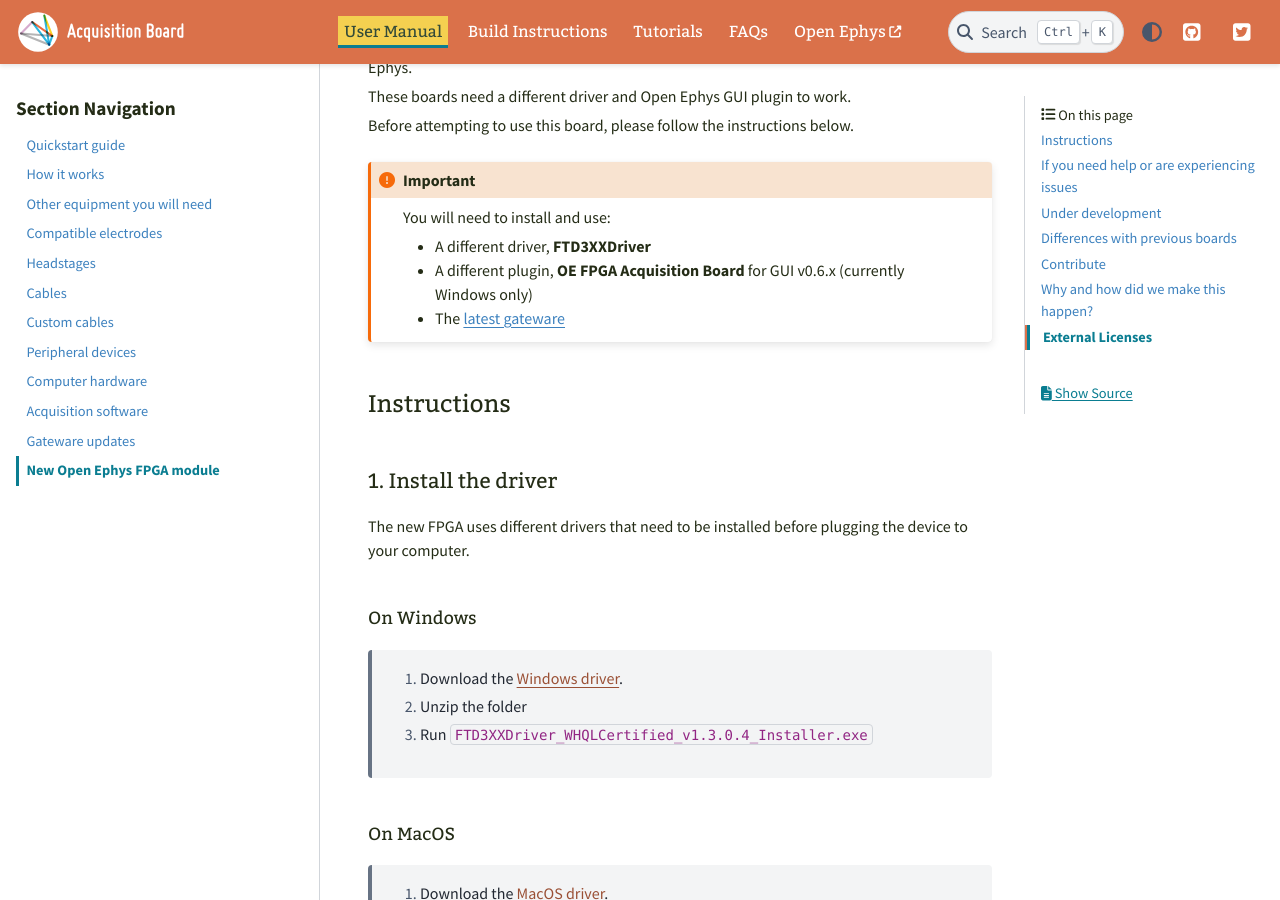
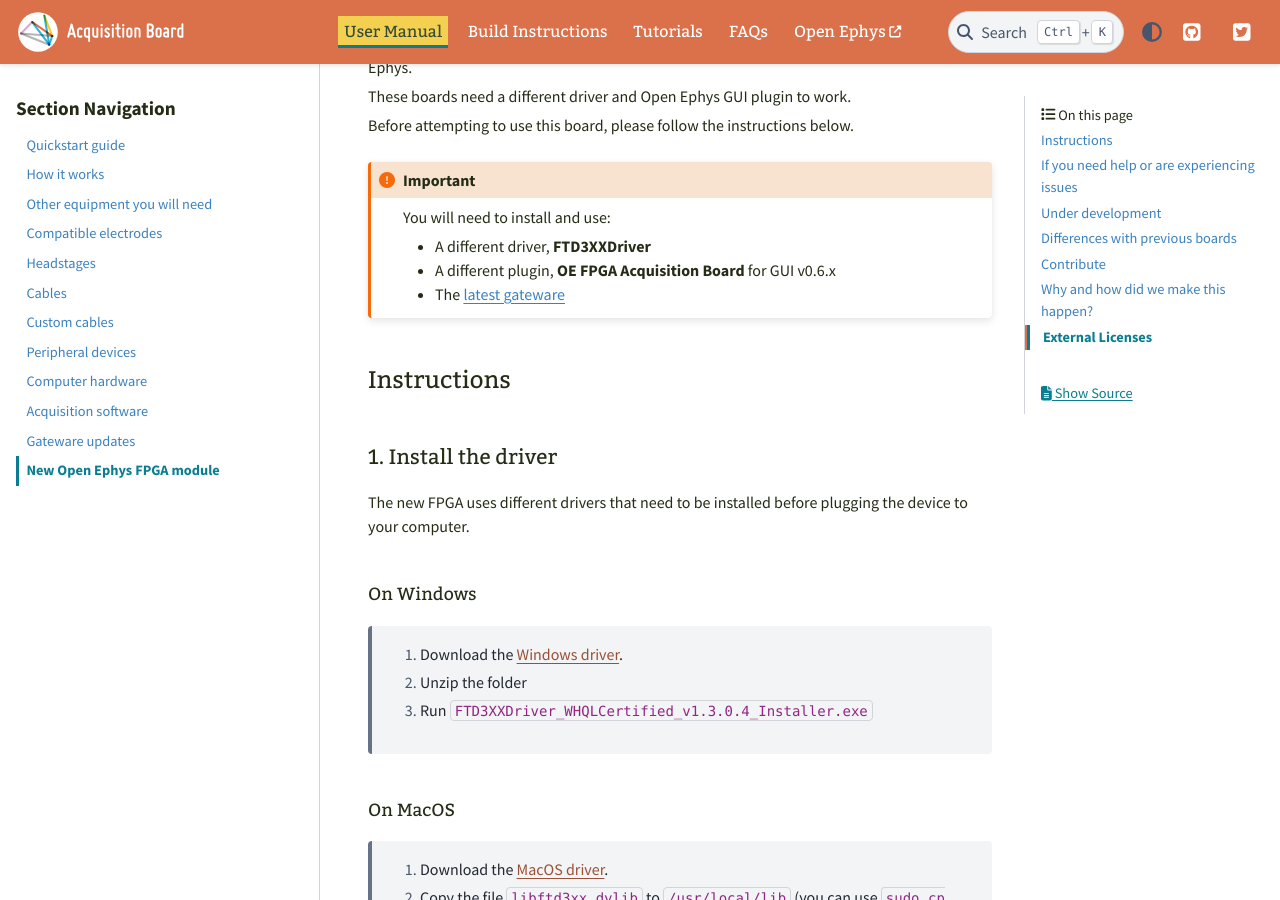
Before and after one commit to open-ephys/acq-board-docs, a Sphinx documentation site: the page built from source/User-Manual/New-FPGA.rst, in a window 1280 px wide and 900 px high, scrolled down 314 px. Built offline with Sphinx 7.4.7 and the PyData theme 0.15.4, drawn with Linux system fonts in a browser that asks for light colours.

Commit message:
Remove "Windows-only" note

```diff
--- a/source/User-Manual/New-FPGA.rst
+++ b/source/User-Manual/New-FPGA.rst
@@ -13,7 +13,7 @@ Before attempting to use this board, please follow the instructions below.
 .. important:: You will need to install and use:
 
     * A different driver, **FTD3XXDriver**
-    * A different plugin, **OE FPGA Acquisition Board** for GUI v0.6.x (currently Windows only)
+    * A different plugin, **OE FPGA Acquisition Board** for GUI v0.6.x
     * The :ref:`latest gateware<gwupdate_latest>`
 
 .. _newfpga_instructions:
```
